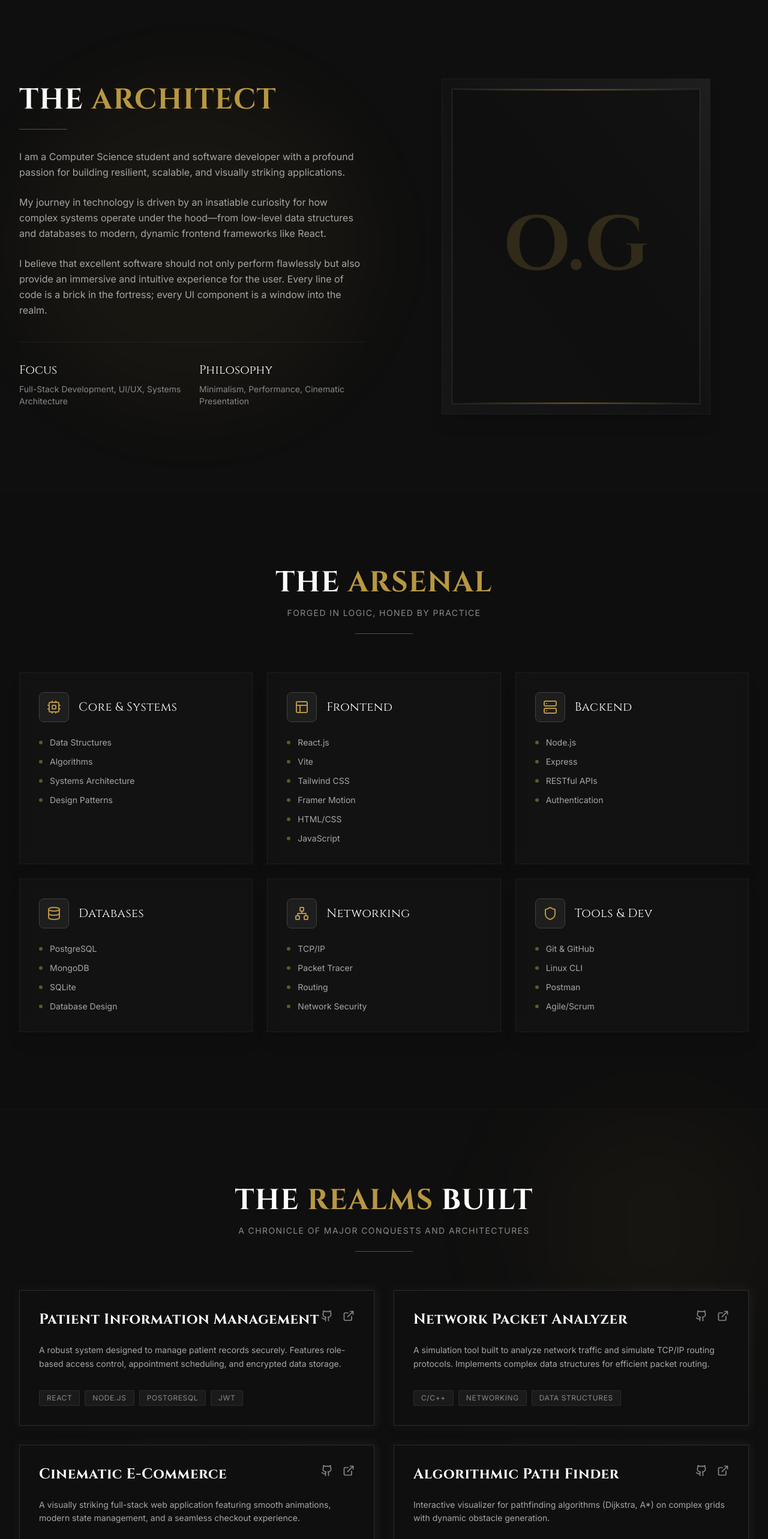
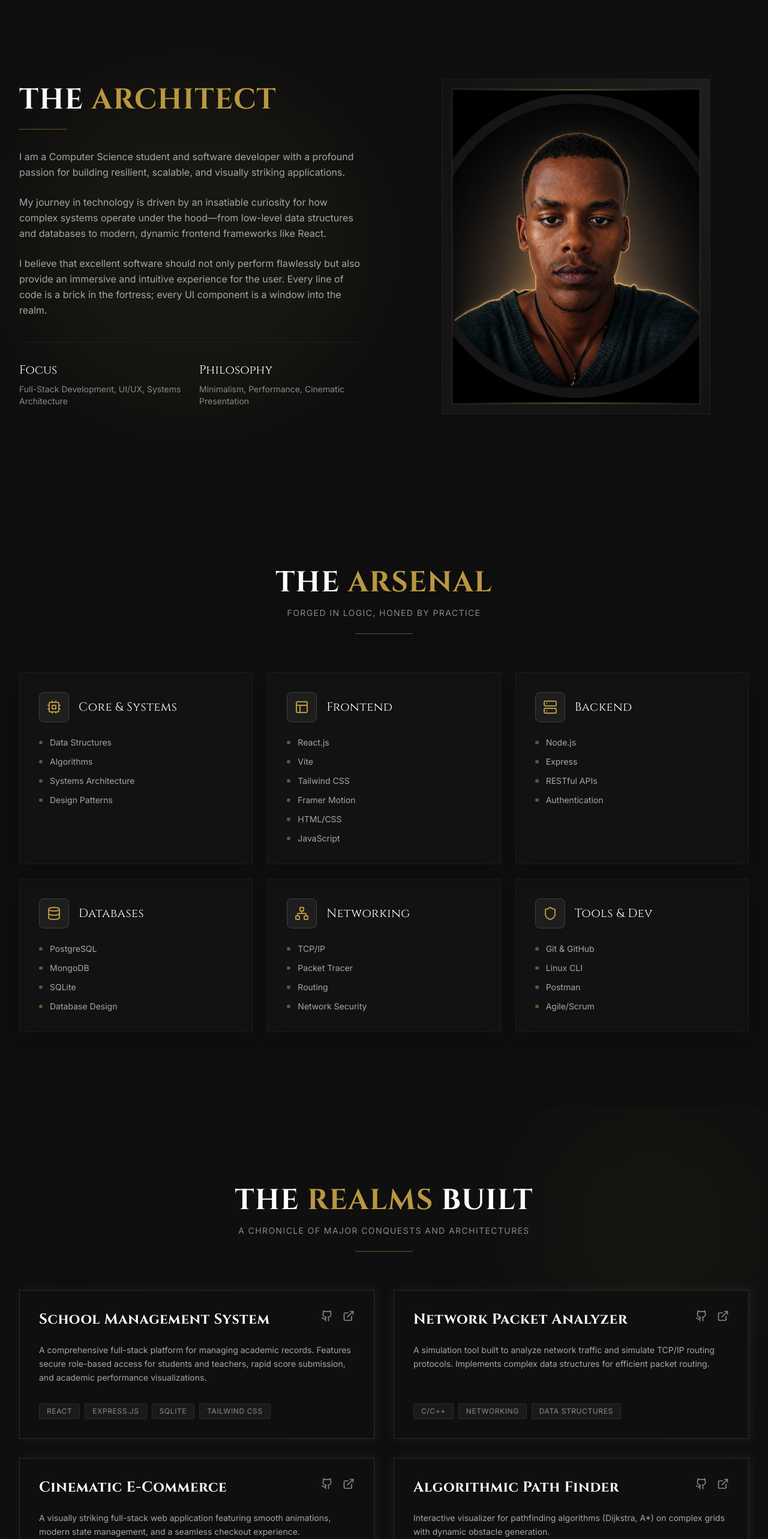
Before and after one commit to yabuxd/portfolio, a React (Vite) app: page / in a window 1280 px wide. Shown: the part 797-3363 px from the top of the page at 60% size. Built offline with nearby package versions, Linux system fonts and the light colour scheme.

Commit message:
social media and image setting

```diff
--- a/src/components/About.jsx
+++ b/src/components/About.jsx
@@ -1,4 +1,5 @@
 import { motion } from 'framer-motion';
+import portfolioImg from '../asset/portfolio.png';
 
 export default function About() {
   return (
@@ -47,10 +48,14 @@ export default function About() {
             <div className="relative w-full aspect-[4/5] max-w-md mx-auto glass-card border border-graphite-700 p-4 transition-transform duration-700 hover:rotate-y-12">
               <div className="absolute inset-0 bg-gradient-to-tr from-graphite-900 via-transparent to-graphite-800 opacity-50"></div>
               <div className="w-full h-full border border-graphite-600/50 flex flex-col items-center justify-center relative overflow-hidden bg-graphite-950/80">
-                <div className="absolute top-0 left-0 w-full h-[2px] bg-gradient-to-r from-transparent via-gold-burned/50 to-transparent"></div>
-                <div className="absolute bottom-0 left-0 w-full h-[2px] bg-gradient-to-r from-transparent via-gold-burned/50 to-transparent"></div>
+                <div className="absolute top-0 left-0 w-full h-[2px] bg-gradient-to-r from-transparent via-gold-burned/50 to-transparent z-10"></div>
+                <div className="absolute bottom-0 left-0 w-full h-[2px] bg-gradient-to-r from-transparent via-gold-burned/50 to-transparent z-10"></div>
 
-                <span className="font-cinzel text-gold-burned/20 text-9xl font-bold">O.G</span>
+                <img
+                  src={portfolioImg}
+                  alt="Portfolio Profile"
+                  className="w-full h-full object-cover filter brightness-90 contrast-110 transition-transform duration-700 group-hover:scale-105"
+                />
               </div>
             </div>
           </div>
--- a/src/components/Projects.jsx
+++ b/src/components/Projects.jsx
@@ -3,10 +3,10 @@ import { Github, ExternalLink } from 'lucide-react';
 
 const projects = [
   {
-    title: "Patient Information Management",
-    description: "A robust system designed to manage patient records securely. Features role-based access control, appointment scheduling, and encrypted data storage.",
-    tech: ["React", "Node.js", "PostgreSQL", "JWT"],
-    github: "#",
+    title: "School Management System",
+    description: "A comprehensive full-stack platform for managing academic records. Features secure role-based access for students and teachers, rapid score submission, and academic performance visualizations.",
+    tech: ["React", "Express.js", "SQLite", "Tailwind CSS"],
+    github: "https://github.com/yabuxd/student-managment",
     demo: "#"
   },
   {
@@ -69,10 +69,10 @@ export default function Projects() {
                 <div className="flex justify-between items-start mb-6">
                   <h3 className="font-cinzel text-2xl text-white font-bold tracking-wide group-hover:text-gold-light transition-colors">{project.title}</h3>
                   <div className="flex gap-4">
-                    <a href={project.github} className="text-graphite-400 hover:text-white transition-colors" aria-label="GitHub">
+                    <a href={project.github} target="_blank" rel="noopener noreferrer" className="text-graphite-400 hover:text-white transition-colors" aria-label="GitHub">
                       <Github size={20} />
                     </a>
-                    <a href={project.demo} className="text-graphite-400 hover:text-white transition-colors" aria-label="Live Demo">
+                    <a href={project.demo} target="_blank" rel="noopener noreferrer" className="text-graphite-400 hover:text-white transition-colors" aria-label="Live Demo">
                       <ExternalLink size={20} />
                     </a>
                   </div>
```
Also changed, not shown: src/asset/portfolio.png (added).
